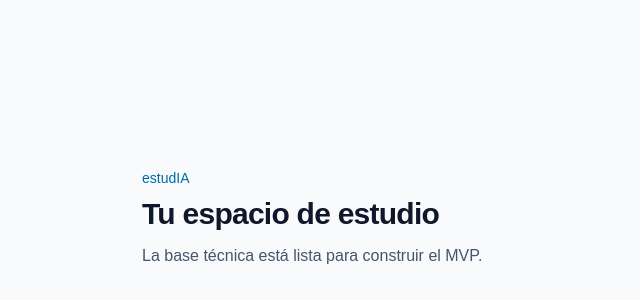
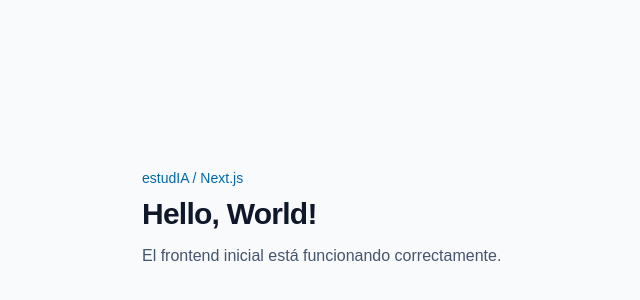
Before and after one commit to skcode7/estudIA, a Next.js app in the folder apps/web/: page / in a window 1280 px wide. Shown: the part 182-482 px from the top of the page, without its empty margins (298-938 px from the left). Built offline with nearby package versions, Linux system fonts and the light colour scheme.

Commit message:
docs: document initial project verification

```diff
--- a/apps/web/app/page.tsx
+++ b/apps/web/app/page.tsx
@@ -2,9 +2,9 @@ export default function HomePage() {
   return (
     <main className="mx-auto flex min-h-screen max-w-md items-center px-6">
       <div>
-        <p className="text-sm font-medium text-sky-700">estudIA</p>
-        <h1 className="mt-2 text-3xl font-semibold tracking-tight">Tu espacio de estudio</h1>
-        <p className="mt-3 text-slate-600">La base técnica está lista para construir el MVP.</p>
+        <p className="text-sm font-medium text-sky-700">estudIA / Next.js</p>
+        <h1 className="mt-2 text-3xl font-semibold tracking-tight">Hello, World!</h1>
+        <p className="mt-3 text-slate-600">El frontend inicial está funcionando correctamente.</p>
       </div>
     </main>
   );
```
Also changed, not shown: 1 other file (tests, documents, lock files or other folders).
